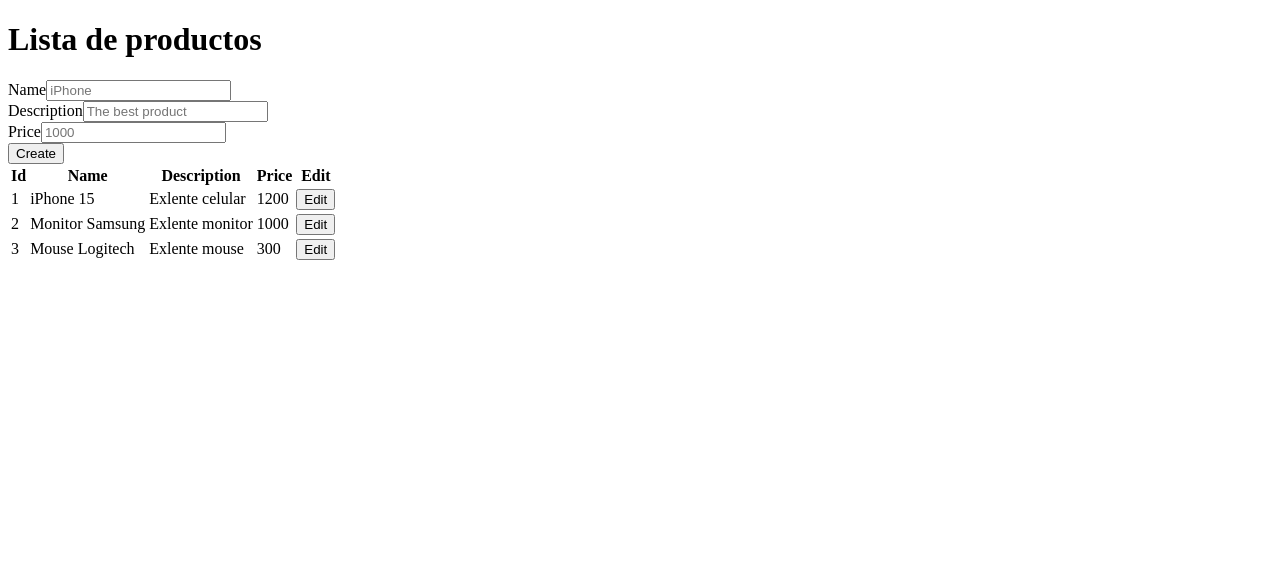
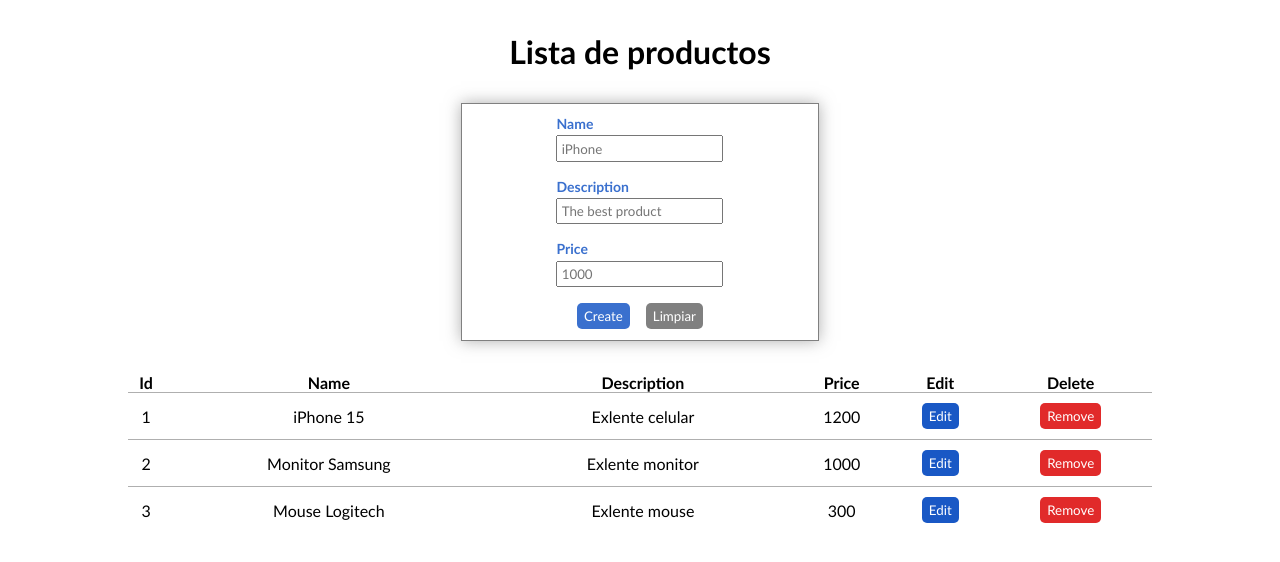
Before and after one commit to matias-navio/angular-app, an Angular app: page / in a window 1280 px wide. Shown: the top 562 px of the page. Built offline with nearby package versions, Linux system fonts and the light colour scheme.

Commit message:
Estilos terminados

```diff
--- a/src/app/products/components/form/form.component.css
+++ b/src/app/products/components/form/form.component.css
@@ -0,0 +1,60 @@
+.form-product{
+    height: 100%;
+    width: 100%;
+    display: flex;
+    flex-direction: column;
+    gap: 1rem;
+    align-items: center;
+}
+
+.campos-form{
+    display: flex;
+    flex-direction: column;
+    width: 50%;
+    gap: .2rem;
+}
+
+.campos-form label{
+    font-size: 14px;
+    color: rgb(58, 112, 206);
+    font-weight: 900;
+}
+
+.input-prod{
+    padding: .2rem;
+}
+
+.btns{
+    display: flex;
+    gap: 1rem;
+}
+
+.btn{
+    padding: 5px 7px;
+}
+
+.btn-save{
+    background-color: rgb(58, 112, 206);
+    border: none;
+    border-radius: 5px;
+    color: white;
+}
+
+.btn-save:hover{
+    box-shadow: 0 0 5px rgb(58, 112, 206);
+    transform: scale(1.1);
+    transition: .2s linear all;
+}
+
+.btn-limpiar{
+    border: none;
+    background-color: gray;
+    border-radius: 5px;
+    color: white;
+}
+
+.btn-limpiar:hover{
+    box-shadow: 0 0 5px gray;
+    transform: scale(1.1);
+    transition: .2s linear all;
+}
--- a/src/app/products/components/form/form.component.html
+++ b/src/app/products/components/form/form.component.html
@@ -13,10 +13,11 @@
         <label for="">Price</label>
         <input class="input-prod" type="text" placeholder="1000" name="price" [(ngModel)]="product.price">
     </div>
-    <div>
+    <div class="btns">
         <!-- si el id del producto es mayor a 0 es porque vamos a actualizar, entonces ponemos update,
         si no vamos a crear uno nuevo, ponemos create -->
-        <button class="btn-save" type="submit"> {{product.id>0? 'Update' : 'Create'}} </button>
+        <button class="btn btn-save" type="submit"> {{product.id>0? 'Update' : 'Create'}} </button>
+        <button class="btn btn-limpiar" type="button" (click)="resetForm()"> Limpiar </button>
     </div>
 
 </form>
--- a/src/app/products/components/form/form.component.ts
+++ b/src/app/products/components/form/form.component.ts
@@ -12,7 +12,7 @@ import { FormsModule } from '@angular/forms';
 
 export class FormComponent {
 
-  // esto reia lo contrario de Output, en vez de que el hijo le pase al padre
+  // esto haeia lo contrario de Output, en vez de que el hijo le pase al padre
   // en este caso traemos el objeto selecionado del padre y se lo poblamos al hijo
   @Input() product: Product = {
     id: 0,
@@ -28,6 +28,15 @@ export class FormComponent {
   // método para enviar datos de los inputs y agregarlos a las tabla
   onSubmit(): void{
     this.newProdcutEvent.emit(this.product);
-    console.log(this.product);
   }
+
+  resetForm(): void{
+    this.product = {
+      id: 0,
+      name: '',
+      description: '',
+      price: 0
+    }
+  }
+
 }
--- a/src/app/products/components/product/product.component.css
+++ b/src/app/products/components/product/product.component.css
@@ -0,0 +1,77 @@
+.products{
+    max-width: 80%;
+    margin: 0 auto;
+    display: flex;
+    flex-direction: column;
+    align-items: center;
+    gap: 2rem;
+}
+
+h1{
+    margin: 2rem 0;
+    text-align: center;
+}
+
+.container-form{
+    border: 1px solid gray;
+    padding: .7rem;
+    box-shadow: 0 0 15px rgba(128, 128, 128, 0.633);
+    width: 35%;
+}
+
+.table{
+    flex: 1;
+    text-align: center;
+    width: 100%;
+    border-collapse: collapse;
+}
+
+.table thead tr th{
+    border-bottom: 1px solid rgba(128, 128, 128, 0.626);
+}
+
+.table tbody tr td{
+    padding: 5px 0;
+    border-bottom: 1px solid rgba(128, 128, 128, 0.626);
+}
+
+.table tbody tr:last-child td{
+    border-bottom: none;
+}
+
+.btn{
+    padding: 5px 7px;
+    margin: 5px 0;
+}
+
+.btn-edit{
+    background-color: rgb(25, 88, 197);
+    border: none;
+    border-radius: 5px;
+    color: white;
+}
+
+.btn-edit:hover{
+    box-shadow: 0 0 5px rgb(25, 88, 197);
+}
+
+.btn-remove{
+    background-color: rgb(225, 42, 42);
+    border: none;
+    border-radius: 5px;
+    color: white;
+}
+
+.btn-remove:hover{
+    box-shadow: 0 0 5px rgb(225, 42, 42);
+}
+
+.prod-vacio{
+    flex-grow: 1;
+    text-align: center;
+    padding: 1rem 0;
+    height: 30%;
+    border: 1px solid rgba(255, 0, 0, 0.635);
+    background-color: rgb(255, 118, 118);
+    color: red;
+}
--- a/src/app/products/components/product/product.component.html
+++ b/src/app/products/components/product/product.component.html
@@ -1,12 +1,14 @@
 
 <h1> {{title}} </h1>
 
+<div class="products">
+
     <!-- con (newProdcutEvent) este evento al momento de apretar el boton de agrega el producto creado a la tabla -->
     <!-- con [product] poblamos el objeto del hijo con el objeto seleccionado del padre -->
-<product-form (newProdcutEvent)="addProduct($event)" [product] = "productSelected"></product-form>
+    <product-form class="container-form" (newProdcutEvent)="addProduct($event)" [product] = "productSelected"></product-form>
 
     @if (products.length > 0) {
-    <table>
+        <table class="table">
             <thead>
                 <tr>
                     <th>Id</th>
@@ -14,6 +16,7 @@
                     <th>Description</th>
                     <th>Price</th>
                     <th>Edit</th>
+                    <th>Delete</th>
                 </tr>
             </thead>
             <tbody>
@@ -23,7 +26,8 @@
                         <td> {{product.name}} </td>
                         <td> {{product.description}} </td>
                         <td> {{product.price}} </td>
-                    <td> <button (click)="onEditProduct(product)">Edit</button> </td>
+                        <td> <button class="btn btn-edit" (click)="onEditProduct(product)">Edit</button> </td>
+                        <td> <button class="btn btn-remove" (click)="onRemoveProduct(product.id)">Remove</button> </td>
                     </tr>
                 }
             </tbody>
@@ -33,3 +37,4 @@
             No hay productos en la lista!
         </div>
     }
+</div>
--- a/src/app/products/components/product/product.component.ts
+++ b/src/app/products/components/product/product.component.ts
@@ -51,4 +51,10 @@ export class ProductComponent implements OnInit{
   onEditProduct(prodRow: Product): void{
     this.productSelected = prodRow;
   }
+
+  onRemoveProduct(id: number): void{
+    // este filter lo que hace es dejar pasar todos los products que tengan el id distinto al seleccionado
+    // si el id es igual quiere decir que lo filtra y hace una nueva lista sin ese product
+    this.products = this.products.filter(product => product.id != id );
+  }
 }
--- a/src/styles.css
+++ b/src/styles.css
@@ -1 +1,7 @@
 /* You can add global styles to this file, and also import other style files */
+*{
+    margin: 0;
+    padding: 0;
+    box-sizing: border-box;
+    font-family: 'Trebuchet MS', 'Lucida Sans Unicode', 'Lucida Grande', 'Lucida Sans', Arial, sans-serif;
+}
```
Also changed, not shown: src/app/app.component.html (+0 -17 lines). Lines whose indentation alone changed are shown as unchanged.
